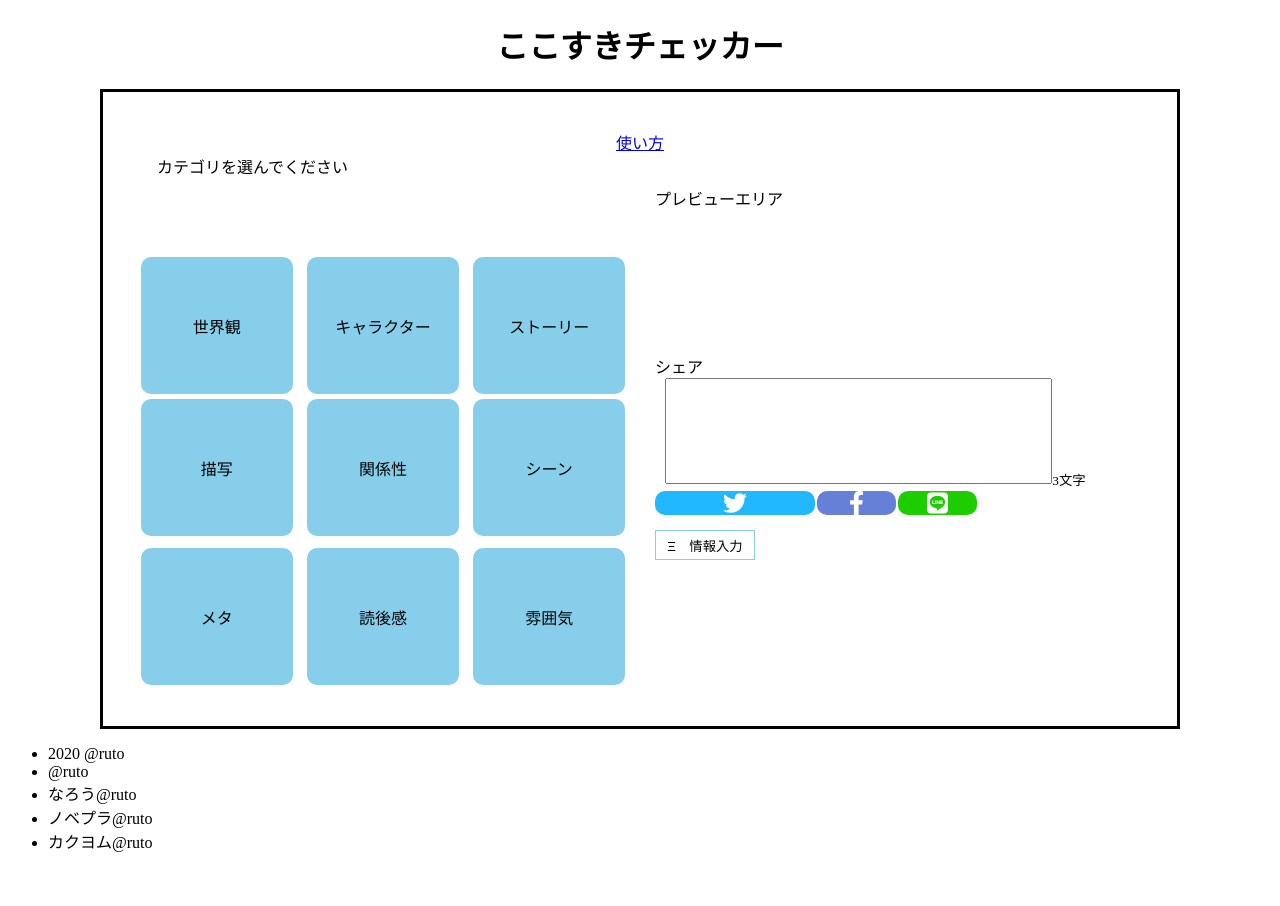
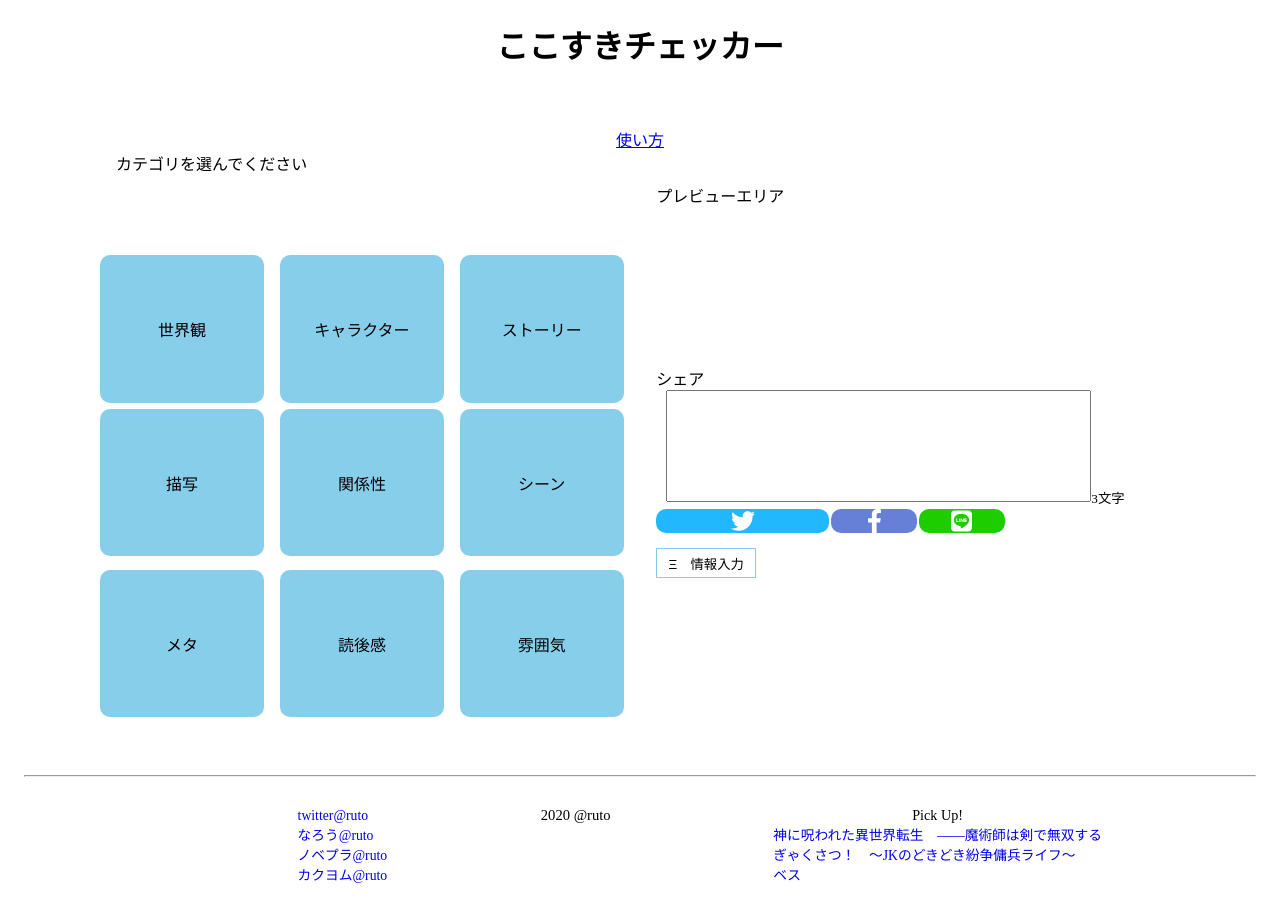
Before and after one commit to ruto-txt/kokosuki, a Next.js app: page / in a window 1280 px wide. Before the commit the page ends 869 px from the top, so only its background shows below. Built offline with nearby package versions, Linux system fonts and the light colour scheme.

Commit message:
footerの実装 枠線は結局消しましたわ

```diff
--- a/components/footer.js
+++ b/components/footer.js
@@ -1,7 +1,7 @@
-import Link from 'next/link'
+import MediaQuery from "react-responsive"
 
 const footlist = [
-    {'title':"@ruto",'url':"https://twitter.com/ruto_txt"},
+    {'title':"twitter@ruto",'url':"https://twitter.com/ruto_txt"},
     {'title':"なろう@ruto",'url':"https://mypage.syosetu.com/6527/"},
     {'title':"ノベプラ@ruto",'url':"https://novelup.plus/user/311402567/story"},
     {'title':"カクヨム@ruto",'url':"https://kakuyomu.jp/users/ruto_txt"}
@@ -13,13 +13,55 @@ const pickups=[
 ]
 
 const Myfooter=()=>{
-    return (<><footer>
-        <ul>
-            <li>2020 @ruto</li>
-            {footlist.map(arg=><li><Link rel={arg.url}><a>{arg.title}</a></Link></li>)}
-        </ul>
+    return (<>
+    <hr/>
+    <footer>
+        <div className="wrapper">
+            <ul className="gr2">
+                {footlist.map(arg=><li key={arg.title}><a href={arg.url}>{arg.title}</a></li>)}
+            </ul>
+            <ul>2020 @ruto</ul>
+            <ul className="gr2">
+                <li className="center">Pick Up!</li>
+                <MediaQuery query="(min-width:768px)">
+                    {pickups.map(arg=><li key={arg.title}><a href={arg.url}>{arg.title}</a></li>)}
+                </MediaQuery>
+                <MediaQuery query="(max-width:767px)">
+                    <li key={pickups[0].title}><a href={pickups[0].url}>{pickups[0].title}</a></li>
+                </MediaQuery>
+            </ul>
+        </div>
     </footer>
     <style jsx>{`
+        *{
+            font-size:0.97em;
+        }
+        hr{
+            margin:1em;
+        }
+        .wrapper{
+            display:grid;
+            grid-template-columns:repeat(5,1fr);
+            max-width:992px;
+            margin:0 auto;
+            align-content:space-between;
+        }
+        .gr2{
+            grid-column:span 2;
+            justify-self:center;
+        }
+        a{
+            text-decoration: none;
+        }
+        footer{
+        }
+        ul{
+            list-style:none;
+            padding:0;
+        }
+        .center{
+            text-align:center;
+        }
         `}</style></>)
 }
 
--- a/styles/global.css
+++ b/styles/global.css
@@ -1,12 +1,7 @@
-*{
-    box-sizing: border-box;
-}
-
 main {
   width: 100%;
   max-width: 767px;
   margin: auto;
-  border: solid;
   padding: 3%;
   /* color: */
 }
```
